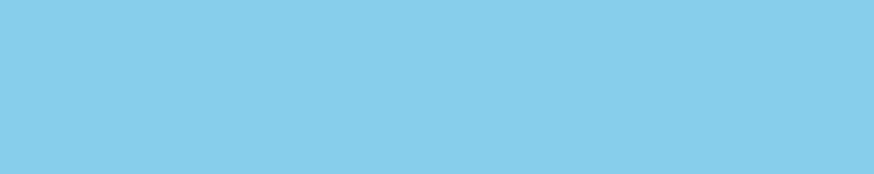
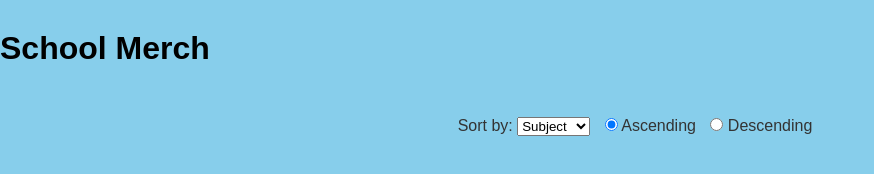
Before and after one commit to Stutiraii/CWFrontend, a website: page vue-app/index.html in a window 1280 px wide. Shown: the whole page, without its empty margins (0-874 px from the left). Drawn offline with nearby package versions, Linux system fonts and the light colour scheme.

Commit message:
Setup initial structure with Vue instance,header and sorting control

```diff
--- a/vue-app/index.html
+++ b/vue-app/index.html
@@ -12,7 +12,45 @@
 
     <title>School Merch</title>
   </head>
+
   <body>
-    <div id="app"></div>
+    <div id="app">
+
+  <header>
+    <h1>{{ sitename }}</h1>
+  </header>
+  <main>
+     <!-- Sorting Controls -->
+     <div class="sort-controls" v-if="showProduct">
+      <label>Sort by:
+        <select v-model="sortAttribute">
+          <option value="subject">Subject</option>
+          <option value="location">Location</option>
+          <option value="price">Price</option>
+          <option value="availableSpaces">Spaces</option>
+        </select>
+      </label>
+      <label>
+        <input type="radio" value="asc" v-model="sortOrder" /> Ascending
+      </label>
+      <label>
+        <input type="radio" value="desc" v-model="sortOrder" /> Descending
+      </label>
+    </div>
+
+
+    </main>
+  </div>
+    <script type="text/javascript">
+      new Vue({
+        el: "#app",
+        data: {
+          sitename: "School Merch",
+          showProduct: true,
+          sortAttribute: "subject", // default sorting attribute
+          sortOrder: "asc", // default sort order
+        }
+        })
+          </script>
   </body>
 </html>
```
